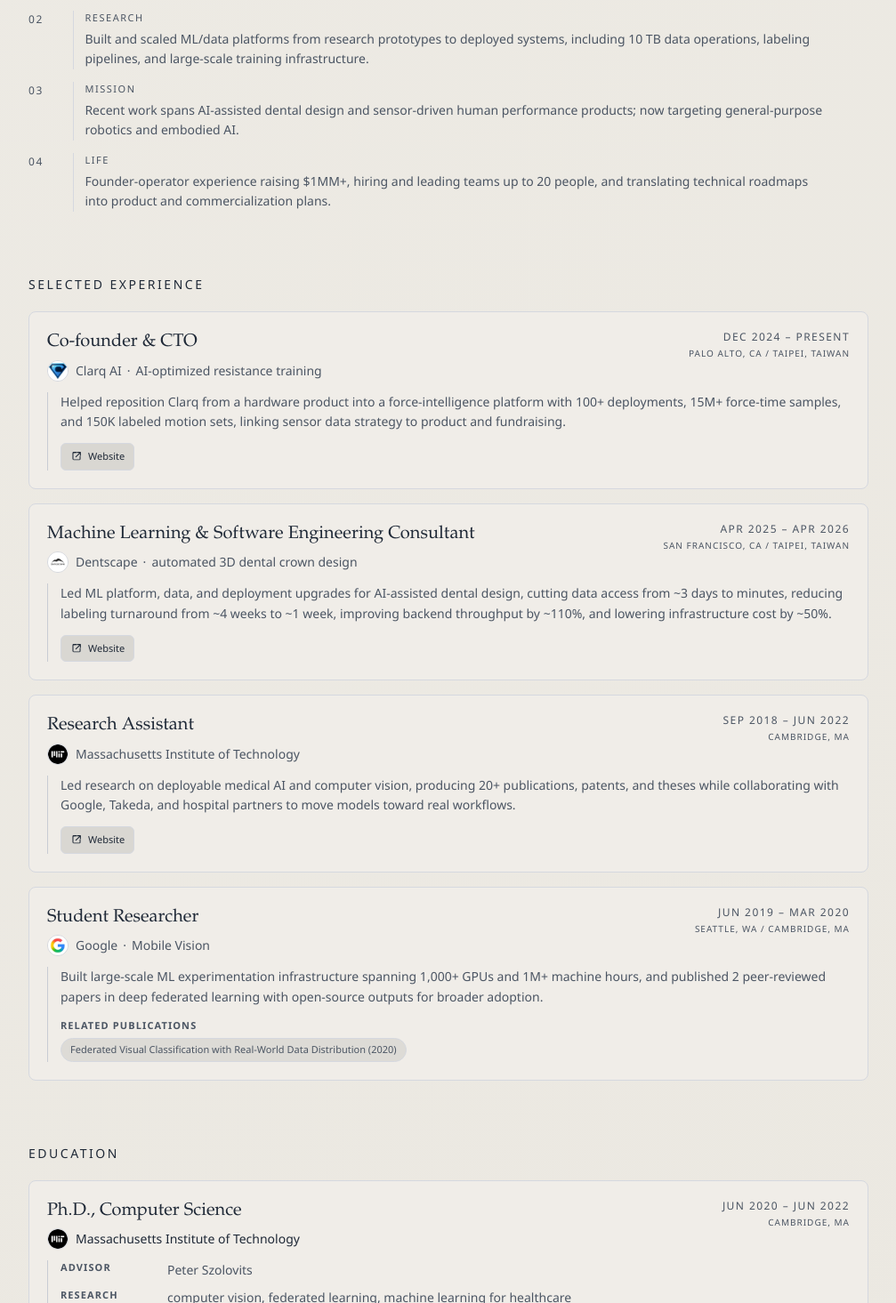
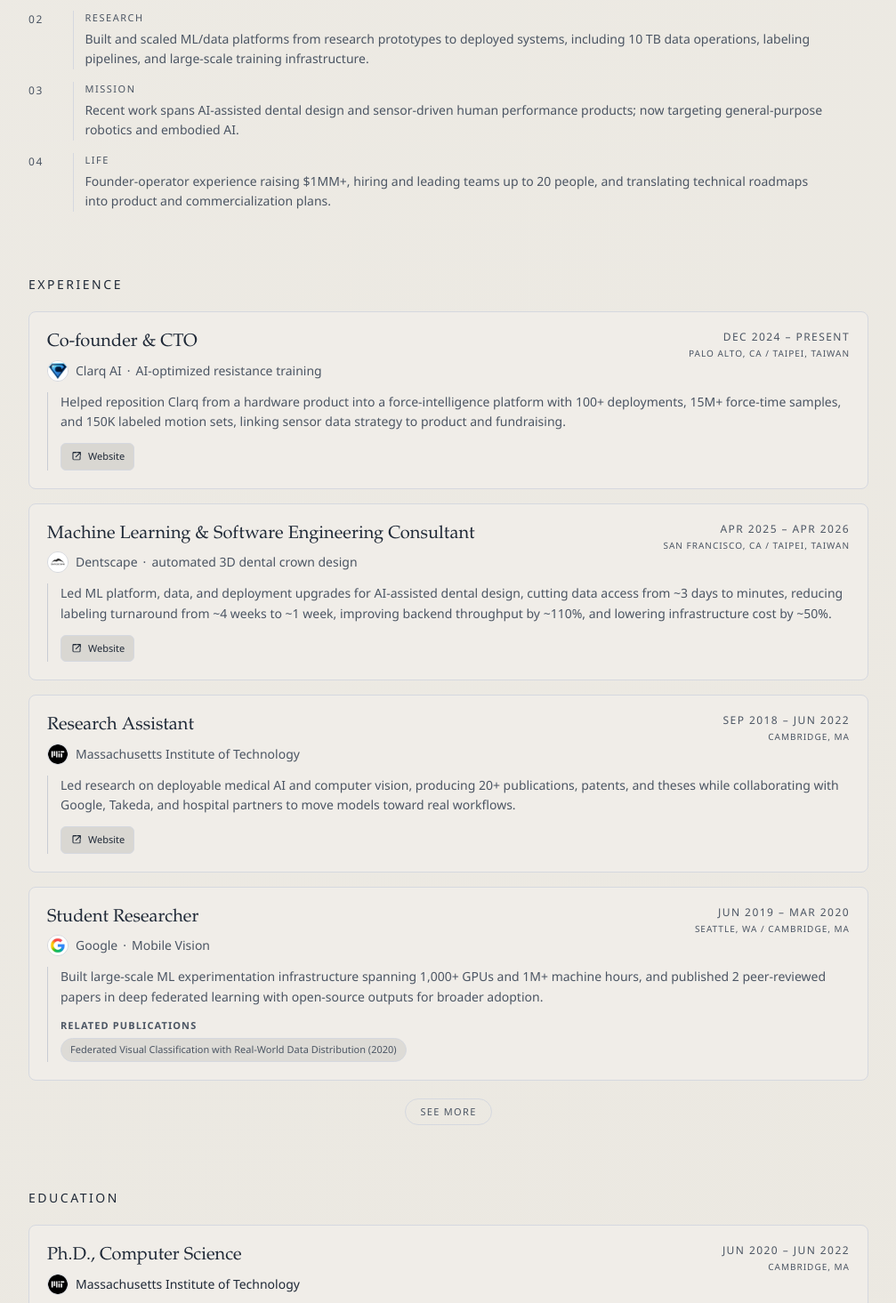
Before and after one commit to stmharry/stmharry.github.io, a React (Vite) app: page / in a window 1280 px wide. Shown: the part 391-1856 px from the top of the page at 89% size, without its empty margins (136-1143 px from the left). Built offline with nearby package versions, Linux system fonts and the light colour scheme.

Commit message:
✨ feat(ui): restore expandable experience

```diff
--- a/src/App.tsx
+++ b/src/App.tsx
@@ -24,7 +24,7 @@ function App() {
   const siteVariant = "applied" as const;
   const profile = getProfileForVariant(cvContent.profile, siteVariant);
   const webPublications = getWebPublications(cvContent.publications);
-  const webExperience = getExperienceForVariant(cvContent.experience, siteVariant).filter((item) => item.highlighted);
+  const webExperience = getExperienceForVariant(cvContent.experience, siteVariant);
   const experiencePublicationLinks = getExperiencePublicationLinks(webPublications);
   const [stickyNameOpacity, setStickyNameOpacity] = useState(0);
   const [systemTheme, setSystemTheme] = useState<Exclude<ThemePreference, "system">>(() => {
--- a/src/components/ExperienceSection.tsx
+++ b/src/components/ExperienceSection.tsx
@@ -1,3 +1,5 @@
+import { useMemo, useState } from "react";
+
 import { CardSurface } from "./CardSurface";
 import { CardHeader } from "./CardHeader";
 import { LogoBadge } from "./LogoBadge";
@@ -27,11 +29,17 @@ const ExternalLinkIcon = () => (
 );
 
 export const ExperienceSection = ({ items, publicationLinksByExperienceId }: ExperienceSectionProps) => {
+  const [showAll, setShowAll] = useState(false);
+
+  const highlightedItems = useMemo(() => items.filter((item) => item.highlighted), [items]);
+  const hasExpandableItems = highlightedItems.length > 0 && highlightedItems.length < items.length;
+  const visibleItems = showAll || highlightedItems.length === 0 ? items : highlightedItems;
+
   return (
     <section aria-labelledby="experience-heading" className="mt-14 sm:mt-18">
-      <SectionHeading id="experience-heading" title="Selected Experience" />
+      <SectionHeading id="experience-heading" title="Experience" />
       <ul className="mt-5 space-y-3 sm:space-y-4">
-        {items.map((item) => {
+        {visibleItems.map((item) => {
           const header = toExperienceCardHeader(item);
           const relatedPublications = publicationLinksByExperienceId[item.id] ?? [];
           const hasSummary = item.summary.trim().length > 0;
@@ -112,6 +120,18 @@ export const ExperienceSection = ({ items, publicationLinksByExperienceId }: Exp
           );
         })}
       </ul>
+
+      {hasExpandableItems ? (
+        <div className="mt-5 flex justify-center">
+          <button
+            type="button"
+            onClick={() => setShowAll((current) => !current)}
+            className="rounded-full border border-(--line) px-4 py-1.5 text-[11px] tracking-[0.12em] text-(--ink-700) uppercase transition hover:border-(--ink-700) hover:text-(--ink-900)"
+          >
+            {showAll ? "See less" : "See more"}
+          </button>
+        </div>
+      ) : null}
     </section>
   );
 };
```
Also changed, not shown: 2 other files (tests, documents, lock files or other folders). Lines whose indentation alone changed are shown as unchanged.
